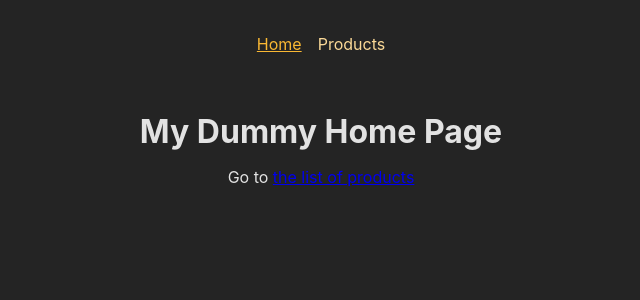
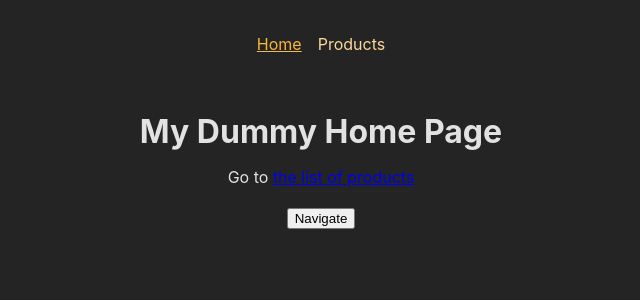
Before and after one commit to Mr-Rajat/21_1-router-dom, a React (Create React App) app: page / in a window 1280 px wide. Shown: the top 300 px of the page, without its empty margins (319-959 px from the left). Built offline with nearby package versions, Linux system fonts and the light colour scheme.

Commit message:
used useNavigate for moving to different page.

```diff
--- a/src/pages/Home.js
+++ b/src/pages/Home.js
@@ -1,11 +1,19 @@
 import React from 'react';
-import { Link } from 'react-router-dom';
+import { Link, useNavigate } from 'react-router-dom';
 
 const Home = () => {
+  const navigate = useNavigate();
+
+  const navigateHandler= ()=> {
+    navigate('/products');
+  }
   return (
     <>
     <h1>My Dummy Home Page</h1>
     <p>Go to <Link to='/products'>the list of products</Link></p>
+    <p>
+      <button onClick={navigateHandler}>Navigate</button>
+    </p>
     </>
   )
 }
```
